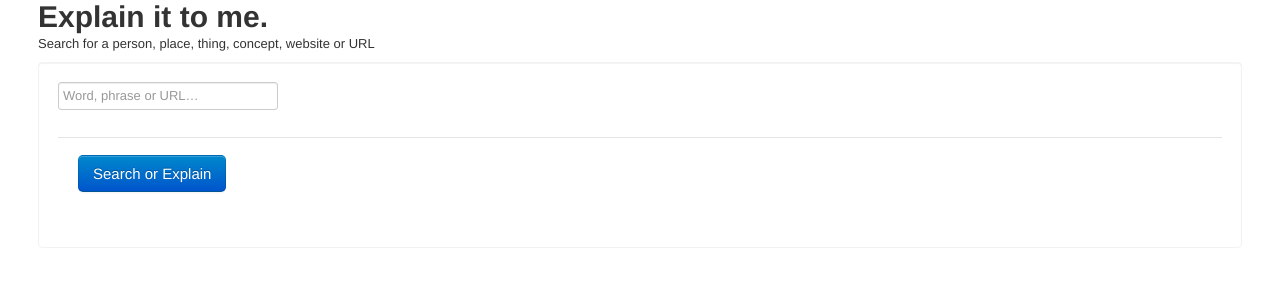
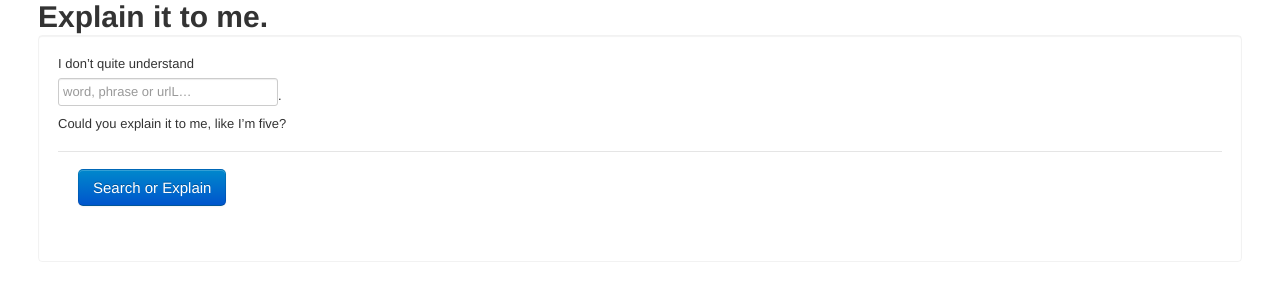
Before and after one commit to checoze/like-im-5ive, a Django app: page / in a window 1280 px wide. Shown: the part 51-352 px from the top of the page. Run offline with Django 3.2, Linux system fonts and the light colour scheme; parts of the project's set-up code (start-up, migrations or seed data) failed here and were passed over; some libraries are stand-ins or nearby versions.

Commit message:
Home changes.

```diff
--- a/apps/explain/templates/explain/home.html
+++ b/apps/explain/templates/explain/home.html
@@ -1,15 +1,18 @@
 {% extends 'base.html' %}
 
 {% block content %}
-<h1>Explain it to me.</h1>
-<div id='lif-home-search'>
-    <p>Search for a person, place, thing, concept, website or URL</p>
+<div id="lif-home-search">
+    <h1>Explain it to me.</h1>
     <form action="." method="post" class="well">
         {% csrf_token %}
-        <input id="search" name="search" type="text" placeholder="Word, phrase or URL&hellip;">
+        <div class="control-group">
+            <label for="search">I don&rsquo;t quite understand</label>
+            <input id="search" name="search" type="text" placeholder="word, phrase or urlL&hellip;">.
+            <p>Could you explain it to me, like I&rsquo;m five?</p>
+        </div><!-- /.control-group -->
         <div class="form-actions">
             <input type="submit" value="Search or Explain" id="search-button" class="btn btn-primary btn-large">
         </div><!-- /.form-actions -->
     </form>
-</div>
+</div><!-- /#lif-home-search -->
 {% endblock content %}
```
